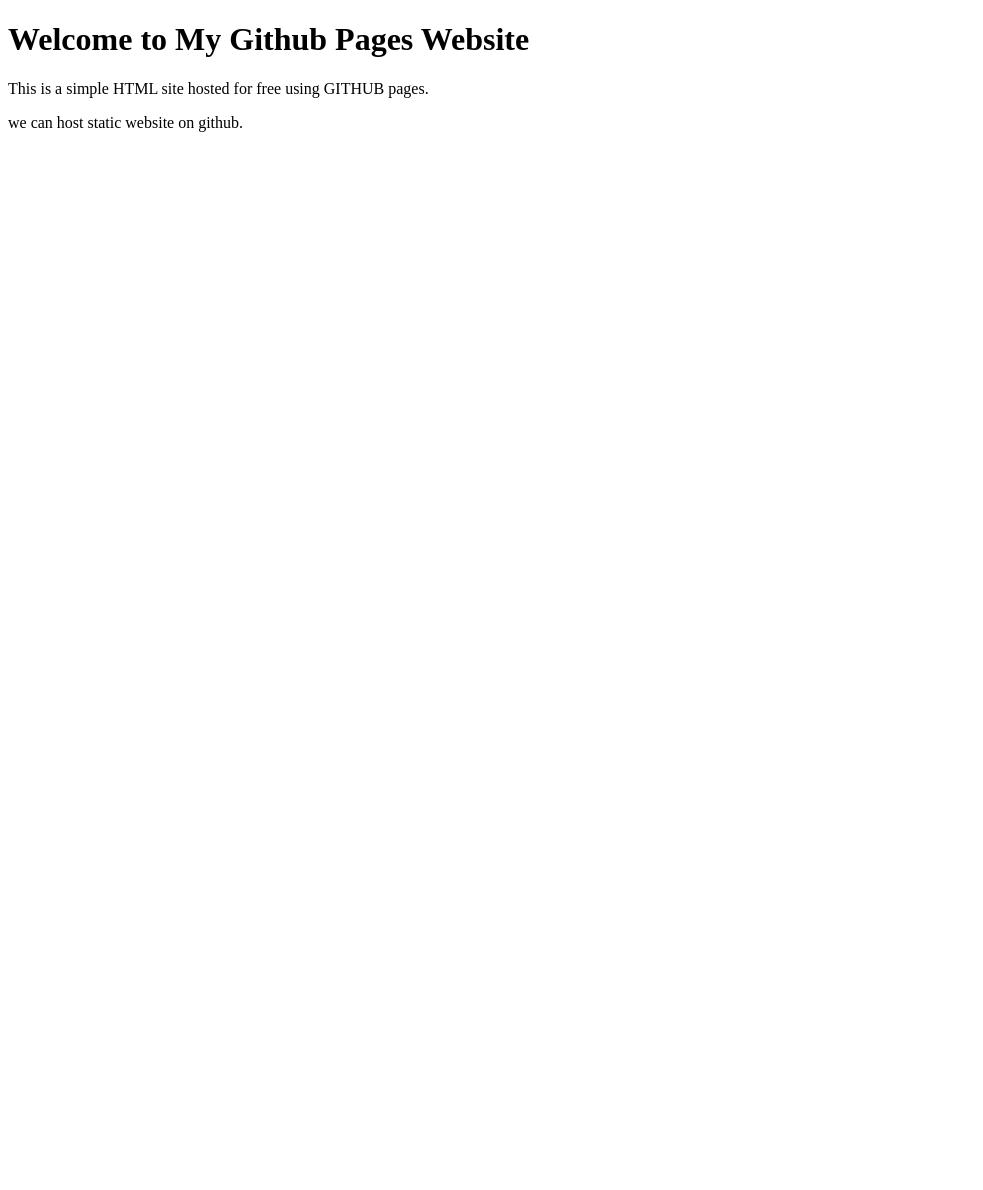
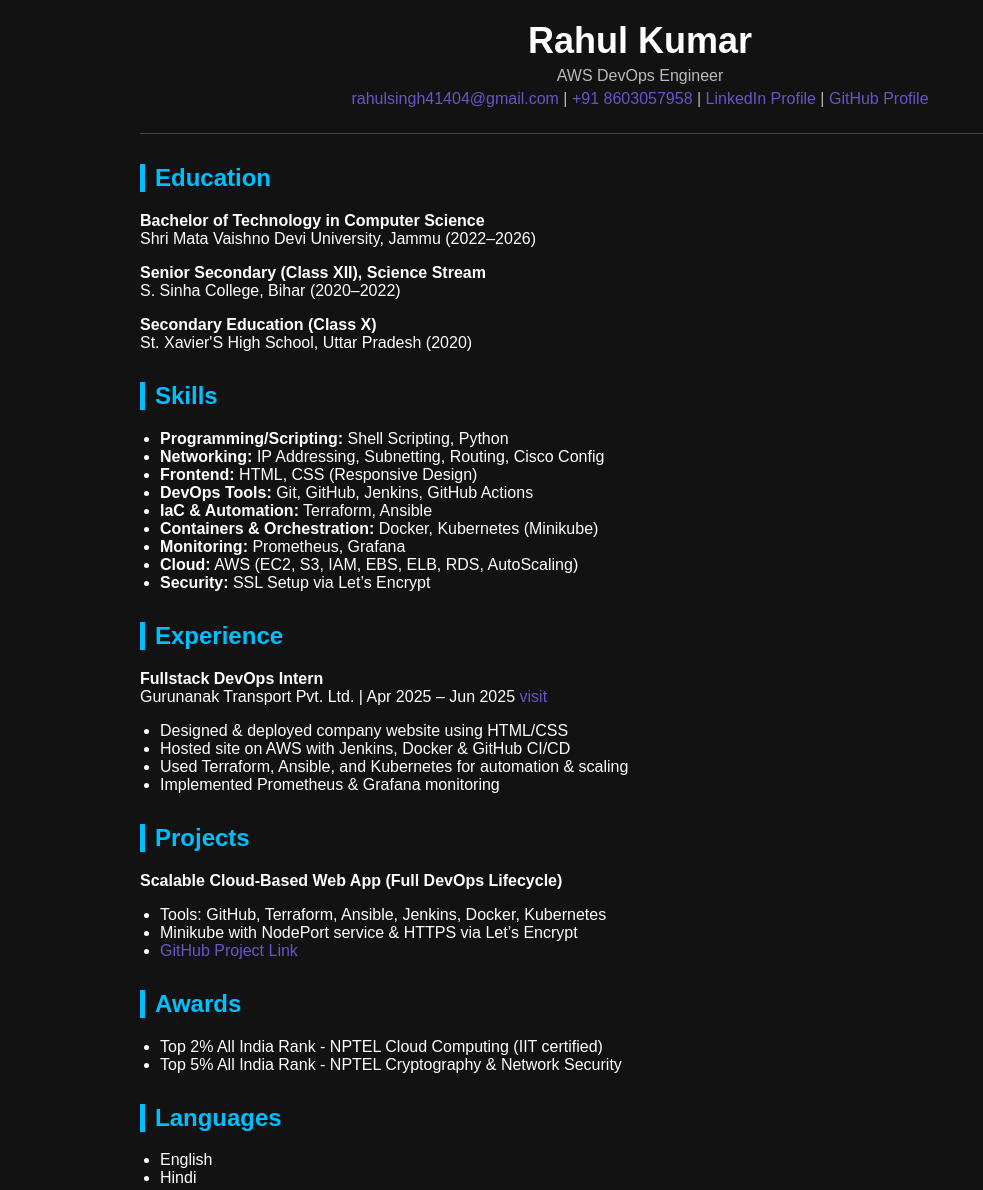
Before and after one commit to rahulsingh0941/Host-a-Static-Website-with-GitHub-Pages, a plain HTML site: page index.html in a window 1280 px wide. Shown: the whole page, without its empty margins (0-983 px from the left). Before the commit the page ends 800 px from the top, so only its background shows below. Drawn offline with Linux system fonts and the light colour scheme.

Commit message:
styling done

```diff
--- a/index.html
+++ b/index.html
@@ -1,13 +1,146 @@
 <!DOCTYPE html>
 <html lang="en">
 <head>
-    <meta charset="UTF-8">
-    <meta name="viewport" content="width=device-width, initial-scale=1.0">
-    <title>My Github Pages Website</title>
+  <meta charset="UTF-8">
+  <title>Rahul Kumar - About Me</title>
+  <style>
+    body {
+      margin: 0;
+      font-family: Arial, sans-serif;
+      background-color: #121212;
+      color: #ffffff;
+    }
+
+    .container {
+      max-width: 1000px;
+      margin: auto;
+      padding: 20px;
+    }
+
+    .container a {
+        color: rgb(103, 86, 202);
+    }
+
+    header {
+      text-align: center;
+      padding-bottom: 20px;
+      border-bottom: 1px solid #444;
+    }
+
+    header h1 {
+      margin: 0;
+      font-size: 36px;
+    }
+
+    header p {
+      margin: 5px 0;
+      color: #bbbbbb;
+    }
+
+    section {
+      margin-top: 30px;
+    }
+
+    section a {
+        color: gold;
+    }
+
+    h2 {
+      border-left: 5px solid #00bfff;
+      padding-left: 10px;
+      color: #00bfff;
+    }
+
+    ul {
+      padding-left: 20px;
+    }
+
+    a {
+      color: #00bfff;
+      text-decoration: none;
+    }
+
+    a:hover {
+      text-decoration: underline;
+    }
+
+    .subheading {
+      color: #aaaaaa;
+      font-size: 15px;
+    }
+  </style>
 </head>
 <body>
-    <h1>Welcome to My Github Pages Website</h1>
-    <p>This is a simple HTML site hosted for free using GITHUB pages.</p>
-    <p>we can host static website on github.</p>
+  <div class="container">
+    <header>
+      <h1>Rahul Kumar</h1>
+      <p>AWS DevOps Engineer</p>
+      <p><a href="mailto:rahulsingh41404@gmail.com">rahulsingh41404@gmail.com</a> | <a href="tel:+918603057958">+91 8603057958</a> |
+      <a href="https://www.linkedin.com/in/rahul-kumar-2079762b5" target="_blank">LinkedIn Profile</a> | <a href="https://github.com/rahulkumar-0941" target="_blank">GitHub Profile</a></p>
+    </header>
+
+    <section>
+      <h2>Education</h2>
+      <p><strong>Bachelor of Technology in Computer Science</strong><br>
+      Shri Mata Vaishno Devi University, Jammu (2022–2026)</p>
+        <p><strong>Senior Secondary (Class XII), Science Stream</strong><br>
+      S. Sinha College, Bihar (2020–2022)</p>
+        <p><strong>Secondary Education (Class X)</strong><br>
+      St. Xavier'S High School, Uttar Pradesh (2020)</p>
+    </section>
+
+    <section>
+      <h2>Skills</h2>
+      <ul>
+        <li><strong>Programming/Scripting:</strong> Shell Scripting, Python</li>
+        <li><strong>Networking:</strong> IP Addressing, Subnetting, Routing, Cisco Config</li>
+        <li><strong>Frontend:</strong> HTML, CSS (Responsive Design)</li>
+        <li><strong>DevOps Tools:</strong> Git, GitHub, Jenkins, GitHub Actions</li>
+        <li><strong>IaC & Automation:</strong> Terraform, Ansible</li>
+        <li><strong>Containers & Orchestration:</strong> Docker, Kubernetes (Minikube)</li>
+        <li><strong>Monitoring:</strong> Prometheus, Grafana</li>
+        <li><strong>Cloud:</strong> AWS (EC2, S3, IAM, EBS, ELB, RDS, AutoScaling)</li>
+        <li><strong>Security:</strong> SSL Setup via Let’s Encrypt</li>
+      </ul>
+    </section>
+
+    <section>
+      <h2>Experience</h2>
+      <p><strong>Fullstack DevOps Intern</strong><br>
+      Gurunanak Transport Pvt. Ltd. | Apr 2025 – Jun 2025 <a href="https://gurunanaktransport.online/" target="_blank"> visit</a></p>
+      <ul>
+        <li>Designed & deployed company website using HTML/CSS</li>
+        <li>Hosted site on AWS with Jenkins, Docker & GitHub CI/CD</li>
+        <li>Used Terraform, Ansible, and Kubernetes for automation & scaling</li>
+        <li>Implemented Prometheus & Grafana monitoring</li>
+      </ul>
+    </section>
+
+    <section>
+      <h2>Projects</h2>
+      <p><strong>Scalable Cloud-Based Web App (Full DevOps Lifecycle)</strong></p>
+      <ul>
+        <li>Tools: GitHub, Terraform, Ansible, Jenkins, Docker, Kubernetes</li>
+        <li>Minikube with NodePort service & HTTPS via Let’s Encrypt</li>
+        <li><a href="https://github.com/rahulkumar-0941/cloud-devops-lifecycle/" target="_blank">GitHub Project Link</a></li>
+      </ul>
+    </section>
+
+    <section>
+      <h2>Awards</h2>
+      <ul>
+        <li>Top 2% All India Rank - NPTEL Cloud Computing (IIT certified)</li>
+        <li>Top 5% All India Rank - NPTEL Cryptography & Network Security</li>
+      </ul>
+    </section>
+
+    <section>
+      <h2>Languages</h2>
+      <ul>
+        <li>English</li>
+        <li>Hindi</li>
+      </ul>
+    </section>
+  </div>
 </body>
 </html>
```
